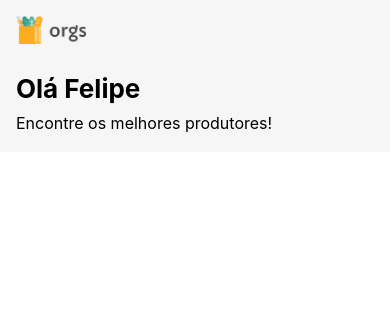
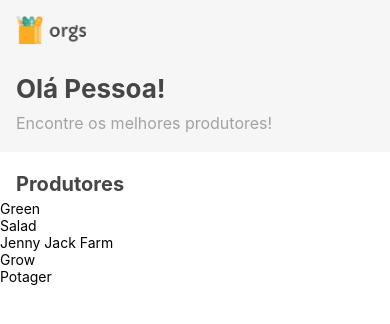
Before and after one commit to felahgs/react-native-app-example, a React Native app: screen / in a window 390 px wide. Shown: the top 324 px of the page. Built offline with nearby package versions, Linux system fonts and the light colour scheme.

Commit message:
add producers data to component

```diff
--- a/src/mocks/header.js
+++ b/src/mocks/header.js
@@ -1,5 +1,5 @@
 const topo = {
-  boasVindas: "Olá Natalia",
+  boasVindas: "Olá Pessoa!",
   legenda: "Encontre os melhores produtores",
 };
 
--- a/src/screens/Home/Home.tsx
+++ b/src/screens/Home/Home.tsx
@@ -1,12 +1,13 @@
 import { View } from "react-native";
 import React from "react";
 
-import { Header } from "./components";
+import { Header } from "./components/Header";
+import { Producers } from "./components/Producers";
 
 const Home = () => {
   return (
     <View>
-      <Header />
+      <Producers header={Header} />
     </View>
   );
 };
--- a/src/screens/Home/components/Header/Header.tsx
+++ b/src/screens/Home/components/Header/Header.tsx
@@ -1,18 +1,38 @@
 import { View, Text, Image } from "react-native";
-import React from "react";
+import React, { useEffect, useState } from "react";
+// import React from "react";
+
+import { fetchHeader } from "../../../../services/loadData";
 
 import logo from "../../../../../assets/logo.png";
 
 import styles from "./styles";
 
-function Header() {
+interface HeaderProps {
+  boasVindas: string;
+  legenda: string;
+}
+
+const Header = () => {
+  const [headerContent, setHeaderContent] = useState<HeaderProps>(
+    {} as HeaderProps,
+  );
+
+  useEffect(() => {
+    setHeaderContent(fetchHeader());
+  }, []);
+
+  useEffect(() => {
+    console.log("headerContent", headerContent);
+  }, [headerContent]);
+
   return (
     <View style={styles.header}>
       <Image source={logo} style={styles.image} />
-      <Text style={styles.welcome}>Olá Felipe</Text>
+      <Text style={styles.welcome}>{headerContent.boasVindas}</Text>
       <Text style={styles.caption}>Encontre os melhores produtores!</Text>
     </View>
   );
-}
+};
 
 export { Header };
--- /dev/null
+++ b/src/screens/Home/components/Header/index.ts
@@ -0,0 +1 @@
+export * from "./Header";
--- a/src/screens/Home/components/Header/styles.ts
+++ b/src/screens/Home/components/Header/styles.ts
@@ -14,9 +14,11 @@ export default StyleSheet.create({
     fontSize: 26,
     lineHeight: 42,
     fontWeight: "bold",
+    color: "#464646",
   },
   caption: {
     fontSize: 16,
     lineHeight: 26,
+    color: "#A3A3A3",
   },
 });
--- /dev/null
+++ b/src/screens/Home/components/Producers/Producers.tsx
@@ -0,0 +1,52 @@
+import { View, Text, FlatList } from "react-native";
+import React, { useEffect, useState } from "react";
+
+import { fetchProducers } from "../../../../services/loadData";
+
+import styles from "./styles";
+
+interface ProducersContentProps {
+  titulo: string;
+  lista: Array<{
+    nome: string;
+    imagem: string;
+    distancia: string;
+    estrelas: number;
+  }>;
+}
+
+interface ProducersProps {
+  header: () => JSX.Element;
+}
+
+const Producers = ({ header: Header }: ProducersProps) => {
+  const [producers, setProducersContent] = useState<ProducersContentProps>(
+    {} as ProducersContentProps,
+  );
+
+  useEffect(() => {
+    setProducersContent(fetchProducers());
+  }, []);
+
+  const ListHeader = () => (
+    <>
+      <Header />
+      <Text style={styles.title}>{producers.titulo}</Text>
+    </>
+  );
+
+  if (!producers.lista) {
+    return <View />;
+  }
+
+  return (
+    <FlatList
+      data={producers.lista}
+      renderItem={({ item: { nome } }) => <Text>{nome}</Text>}
+      keyExtractor={({ nome }) => nome}
+      ListHeaderComponent={() => <ListHeader />}
+    />
+  );
+};
+
+export { Producers };
--- /dev/null
+++ b/src/screens/Home/components/Producers/index.ts
@@ -0,0 +1 @@
+export * from "./Producers";
--- /dev/null
+++ b/src/screens/Home/components/Producers/styles.ts
@@ -0,0 +1,12 @@
+import { StyleSheet } from "react-native";
+
+export default StyleSheet.create({
+  title: {
+    fontSize: 20,
+    lineHeight: 32,
+    marginHorizontal: 16,
+    marginTop: 16,
+    fontWeight: "bold",
+    color: "#464646",
+  },
+});
--- a/src/screens/Home/components/index.ts
+++ /dev/null
@@ -1 +0,0 @@
-export * from "./Header/Header";
--- a/src/services/loadData.ts
+++ b/src/services/loadData.ts
@@ -0,0 +1,10 @@
+import producers from "../mocks/producers";
+import header from "../mocks/header";
+
+export const fetchProducers = () => {
+  return producers;
+};
+
+export const fetchHeader = () => {
+  return header;
+};
```
Also changed, not shown: src/mocks/producers.js (+5 -5 lines).
